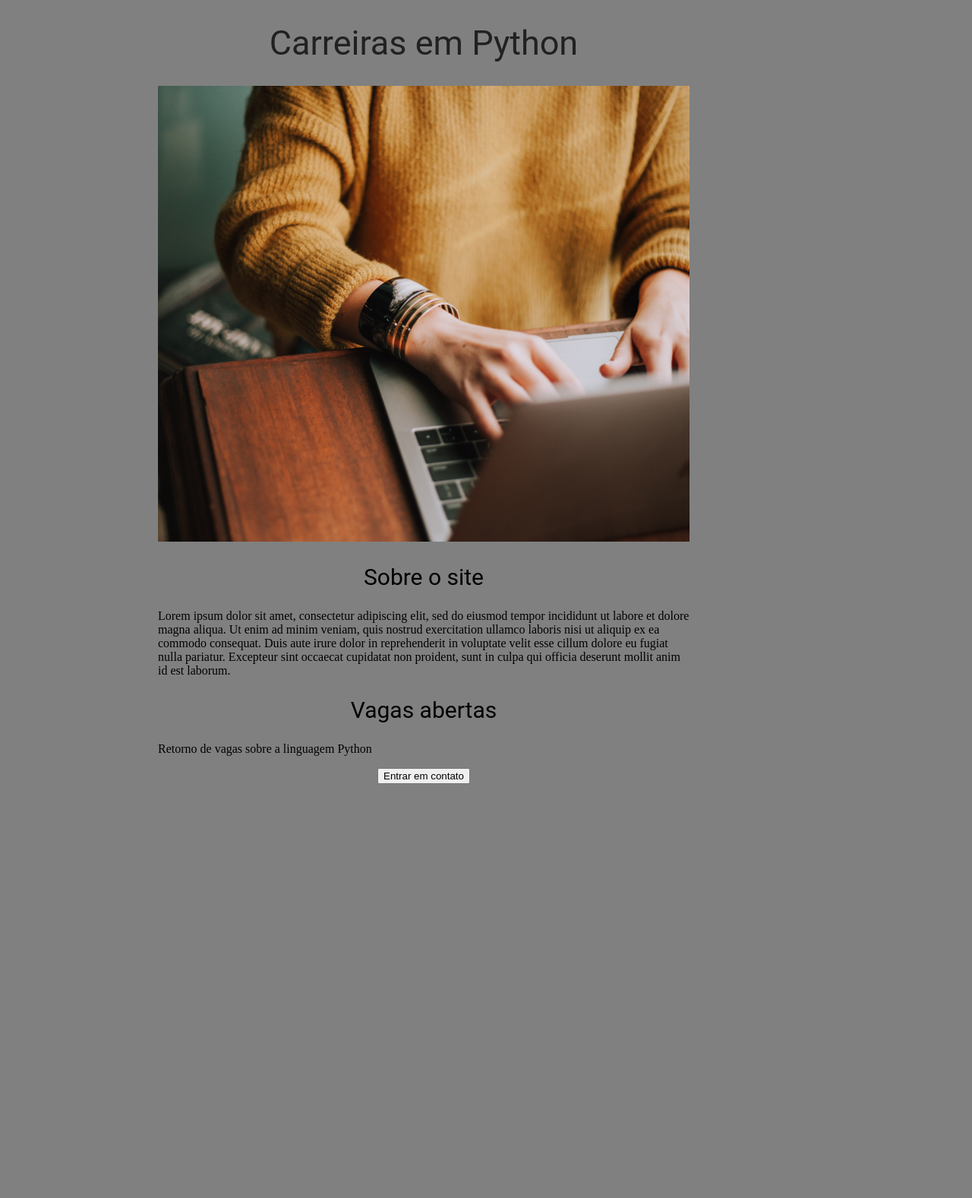
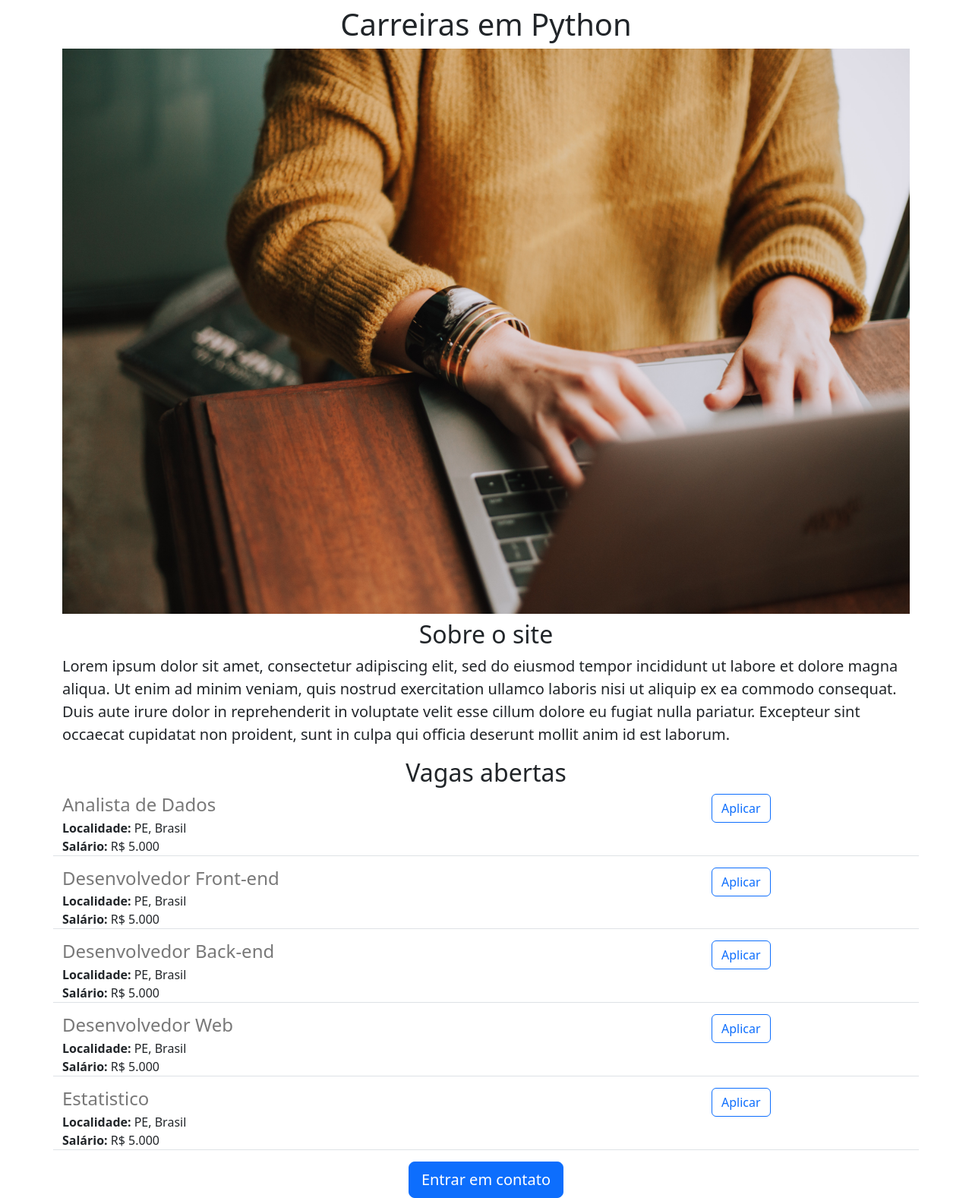
Before and after one commit to PTARSONEVES/Python-Carreiras, a Flask app: page / in a window 1280 px wide. Shown: the whole page at 76% size. Before the commit the page ends 1031 px from the top, so only its background shows below. Run offline with Flask 3, Linux system fonts and the light colour scheme.

Commit message:
Implantando listagem de vagas e disponibilização de dados em json

```diff
--- a/app.py
+++ b/app.py
@@ -1,11 +1,43 @@
-from flask import Flask, render_template
+from flask import Flask, render_template, jsonify
 
 app = Flask(__name__)
+
+VAGAS = [{
+    'id': 1,
+    'titulo': 'Analista de Dados',
+    'localidade': 'PE, Brasil',
+    'salario': 'R$ 5.000'
+}, {
+    'id': 1,
+    'titulo': 'Desenvolvedor Front-end',
+    'localidade': 'PE, Brasil',
+    'salario': 'R$ 5.000'
+}, {
+    'id': 1,
+    'titulo': 'Desenvolvedor Back-end',
+    'localidade': 'PE, Brasil',
+    'salario': 'R$ 5.000'
+}, {
+    'id': 1,
+    'titulo': 'Desenvolvedor Web',
+    'localidade': 'PE, Brasil',
+    'salario': 'R$ 5.000'
+}, {
+    'id': 1,
+    'titulo': 'Estatistico',
+    'localidade': 'PE, Brasil',
+    'salario': 'R$ 5.000'
+}]
 
 
 @app.route("/")
 def page_home():
-    return render_template('home.html')
+    return render_template('home.html', vagas=VAGAS)
+
+
+@app.route("/vagas")
+def lista_vagas():
+    return jsonify(VAGAS)
 
 
 if __name__ == "__main__":
--- a/templates/home.html
+++ b/templates/home.html
@@ -5,20 +5,22 @@
     <meta http-equiv="X-UA-Compatible" content="IE=edge">
     <meta name="viewport" content="width=device-width, initial-scale=1.0">
     <title>Home Page</title>
-    <link rel="stylesheet" href="{{url_for('static',filename='estilo.css')}}"
+    <link rel="stylesheet" href="https://cdn.jsdelivr.net/npm/bootstrap@5.2.3/dist/css/bootstrap.min.css" integrity="sha384-rbsA2VBKQhggwzxH7pPCaAqO46MgnOM80zW1RWuH61DGLwZJEdK2Kadq2F9CUG65" crossorigin="anonymous">
 </head>
 <body>
-    <div id="container">
-        <h1>Carreiras em Python</h1>
-        <img id="banner" src="{{url_for('static',filename='carreira.jpg')}}"/>
-        <h2>Sobre o site</h2>
-        <p>
+    <div class="container">
+        <h1 class="text-center mt-2 mb-2">Carreiras em Python</h1>
+        <img class="img-fluid" src="{{url_for('static',filename='carreira.jpg')}}"/>
+        <h2 class="text-center mt-2">Sobre o site</h2>
+        <p class="lead">
             Lorem ipsum dolor sit amet, consectetur adipiscing elit, sed do eiusmod tempor incididunt ut labore et dolore magna aliqua. Ut enim ad minim veniam, quis nostrud exercitation ullamco laboris nisi ut aliquip ex ea commodo consequat. Duis aute irure dolor in reprehenderit in voluptate velit esse cillum dolore eu fugiat nulla pariatur. Excepteur sint occaecat cupidatat non proident, sunt in culpa qui officia deserunt mollit anim id est laborum.
         </p>
-        <h2>Vagas abertas</h2>
-        <p>Retorno de vagas sobre a linguagem Python</p>
-        <div style="text-align: center;">
-            <button>Entrar em contato</button>
+        <h2 class="text-center">Vagas abertas</h2>
+        {% for vaga in vagas %}
+            {% include 'includes/vagas_item.html' %}
+        {% endfor %}
+        <div class="text-center">
+            <button class="btn btn-primary btn-lg">Entrar em contato</button>
         </div>
     </div>
 </body>
--- /dev/null
+++ b/templates/includes/vagas_item.html
@@ -0,0 +1,18 @@
+<div class="row border-bottom" style="margin-bottom:15px;">
+    <div class="col-9">
+        <h4 style="color: rgb(120,120,120); margin-bottom: 4px;">
+            {{ vaga.titulo }}
+        </h4>
+        <div>
+            <strong>Localidade:</strong>
+            {{ vaga.localidade }}
+        </div>
+        <div>
+            <strong>Salário:</strong>
+            {{ vaga.salario }}
+        </div>
+    </div>
+    <div class="col-3">
+        <button type="button" class="btn btn-outline-primary">Aplicar</button>
+    </div>
+</div>
```
